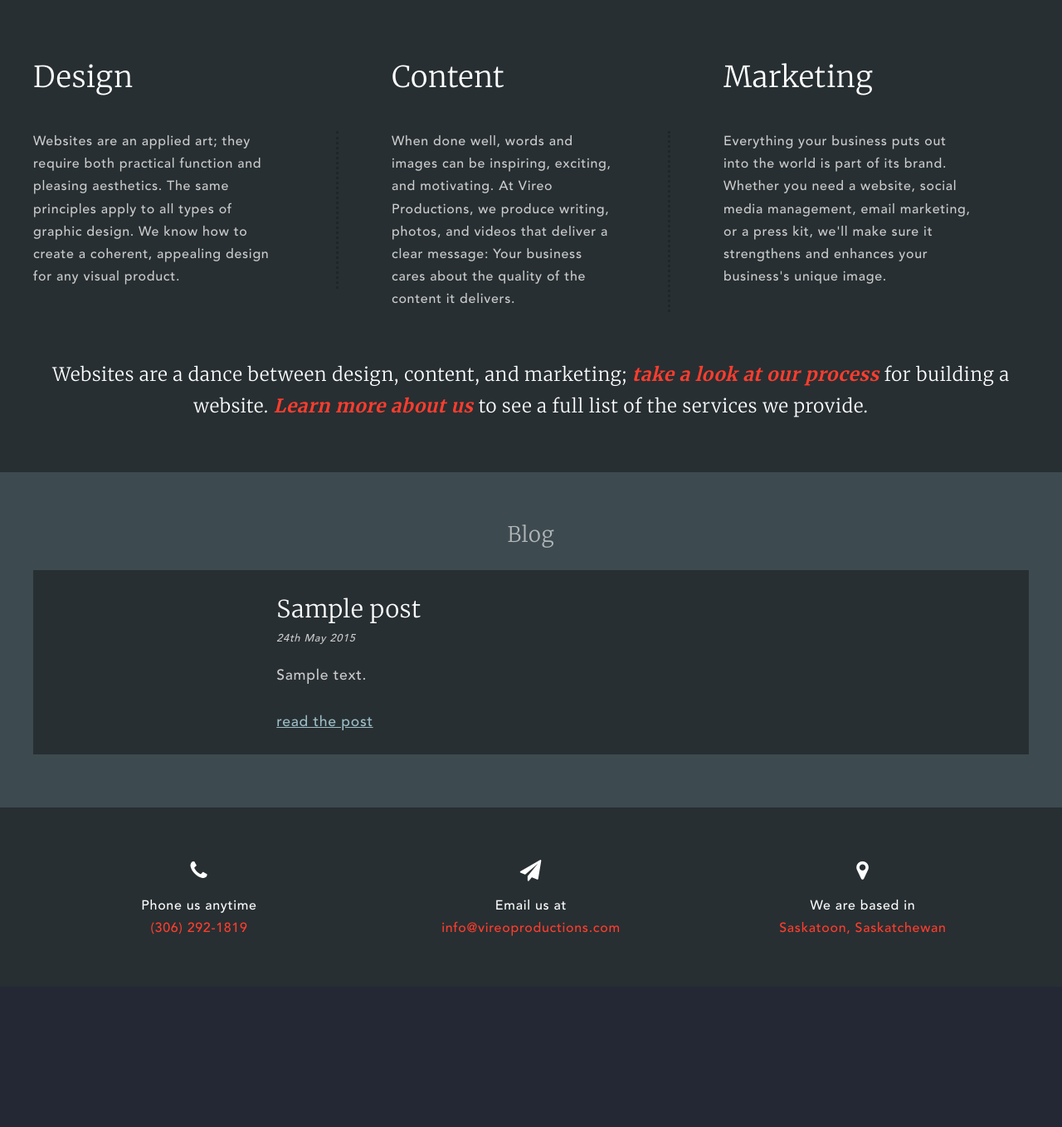
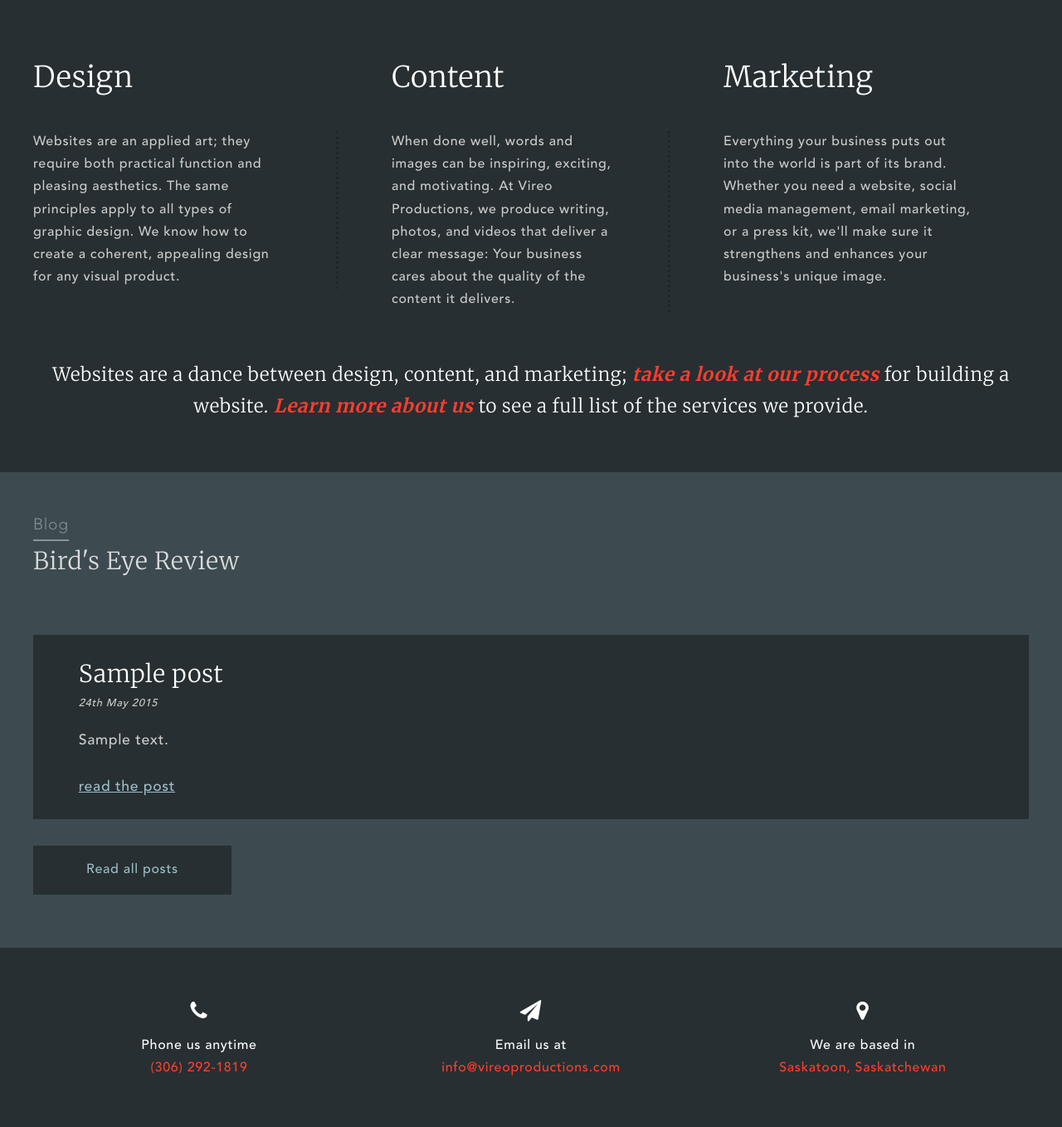
Before and after one commit to 7Mears/vireo, a WordPress theme: the page made by themes/vireo/front-page.php in a window 1280 px wide. Shown: the part 801-2159 px from the top of the page at 83% size. Before the commit the page ends 1929 px from the top, so only its background shows below. Run offline with PHP 8.4 and a stand-in for WordPress, Linux system fonts and the light colour scheme; the site name, menu and one post (Sample post) are stand-ins, and other content is empty; some libraries are stand-ins or nearby versions.

Commit message:
front-page > added read all posts button, changed blog post title

```diff
--- a/themes/vireo/front-page.php
+++ b/themes/vireo/front-page.php
@@ -38,6 +38,8 @@ get_header(); ?>
 <section class="home-blog">
   <div class="container">
       <h2 class="section-title">Blog</h2>
+      <h4 class="section-sub-head">Bird's Eye Review</h4>
+
     <?php query_posts('posts_per_page=3') ?>
     <?php while (have_posts()) : the_post(); ?>
 
@@ -58,7 +60,11 @@ get_header(); ?>
           </div><!-- /post content -->
           <span class="clear"></span>
     		</div> <!-- /post container -->
+
     <?php endwhile; ?>
+    <div class="read-all-posts">
+      <a href="#0">Read all posts</a>
+    </div>
 
   </div><!-- /container -->
 </section><!-- /blog -->
--- a/themes/vireo/sass/theme/_frontpage.scss
+++ b/themes/vireo/sass/theme/_frontpage.scss
@@ -1,8 +1,20 @@
 //global
+.section-title,
+.section-sub-head {
+}
+
 .section-title {
-  color: rgba(255,255,255,0.6);
-  text-align: center;
-  @include font-size(1.6);
+  color: rgba(255,255,255,0.4);
+  @include font-size(1.2);
+  font-family: $font__primary;
+  border-bottom: 2px solid rgba(255,255,255,0.4);
+  display: inline-block;
+  margin-bottom: 0;
+}
+
+.section-sub-head {
+  color: rgba(255,255,255,0.8);
+  margin: 0;
 }
 
 // hero
@@ -123,7 +135,6 @@
   padding: $padding-main 0 ($padding-main * 2) 0;
 }
 
-
 .home-post {
   padding: 0 $padding-main;
   margin-top: ($padding-main * 2);
@@ -183,3 +194,26 @@
   font-style: italic;
   margin-top: 0;
 }
+
+
+// read all posts
+
+.read-all-posts {
+  background-color: $color1;
+  text-align: center;
+  padding:  ($padding-main / 2) ($padding-main * 2);
+  display: inline-block;
+  margin: $padding-main 0 0 0;
+
+  a {
+    text-decoration: none;
+    color: $color2;
+
+    &:hover,
+    &:active,
+    &:focus {
+      color: $color3;
+    }
+
+}
+}
--- a/themes/vireo/style.css
+++ b/themes/vireo/style.css
@@ -899,10 +899,18 @@ object {
 }
 
 .section-title {
-  color: rgba(255, 255, 255, 0.6);
-  text-align: center;
-  font-size: 25.6px;
-  font-size: 1.6rem;
+  color: rgba(255, 255, 255, 0.4);
+  font-size: 19.2px;
+  font-size: 1.2rem;
+  font-family: "Avenir", sans-serif;
+  border-bottom: 2px solid rgba(255, 255, 255, 0.4);
+  display: inline-block;
+  margin-bottom: 0;
+}
+
+.section-sub-head {
+  color: rgba(255, 255, 255, 0.8);
+  margin: 0;
 }
 
 .home-hero {
@@ -1070,6 +1078,21 @@ object {
   font-size: 0.8rem;
   font-style: italic;
   margin-top: 0;
+}
+
+.read-all-posts {
+  background-color: #272F32;
+  text-align: center;
+  padding: 1em 4em;
+  display: inline-block;
+  margin: 2em 0 0 0;
+}
+.read-all-posts a {
+  text-decoration: none;
+  color: #9DBDC6;
+}
+.read-all-posts a:hover, .read-all-posts a:active, .read-all-posts a:focus {
+  color: #FFFFFF;
 }
 
 .page-header,
```
